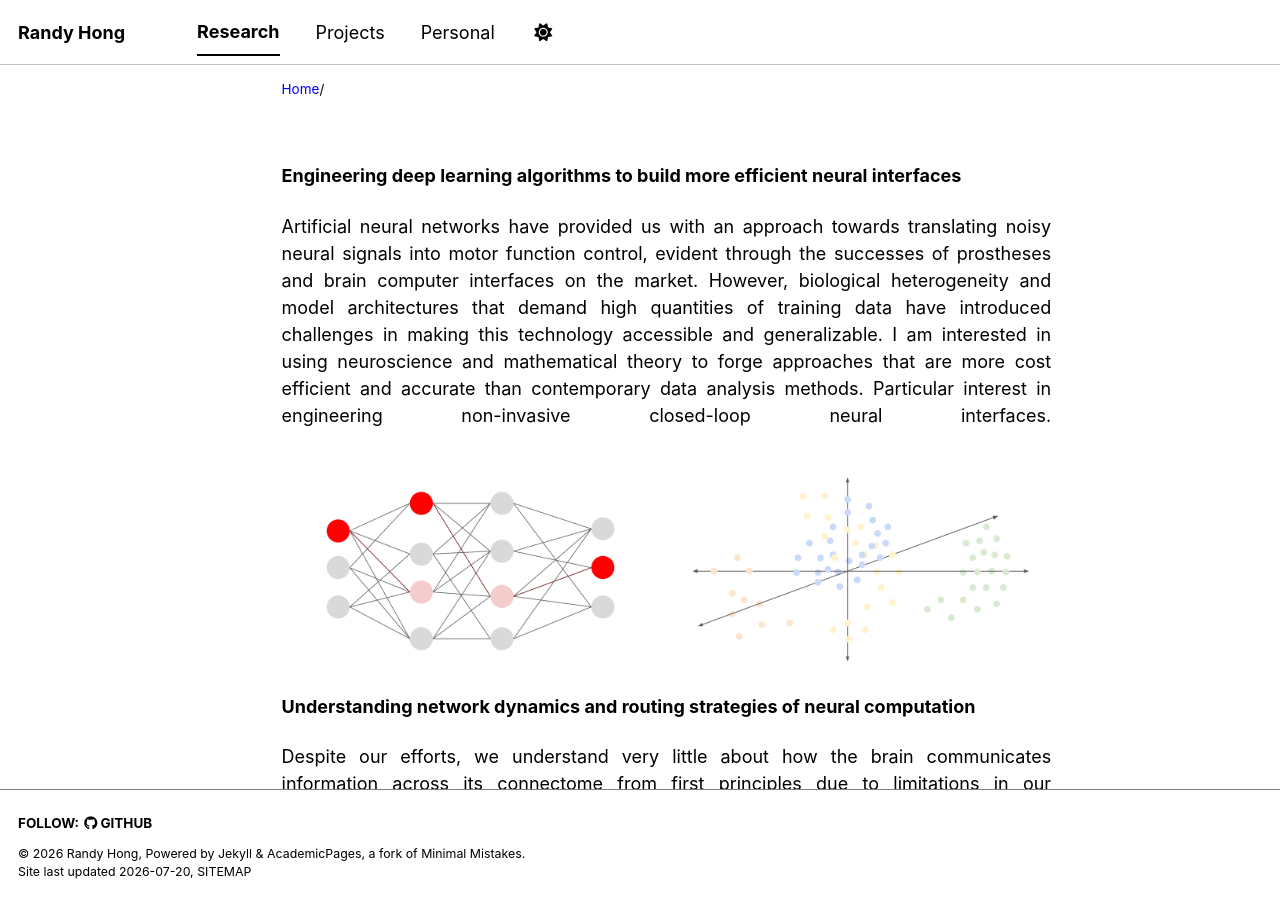
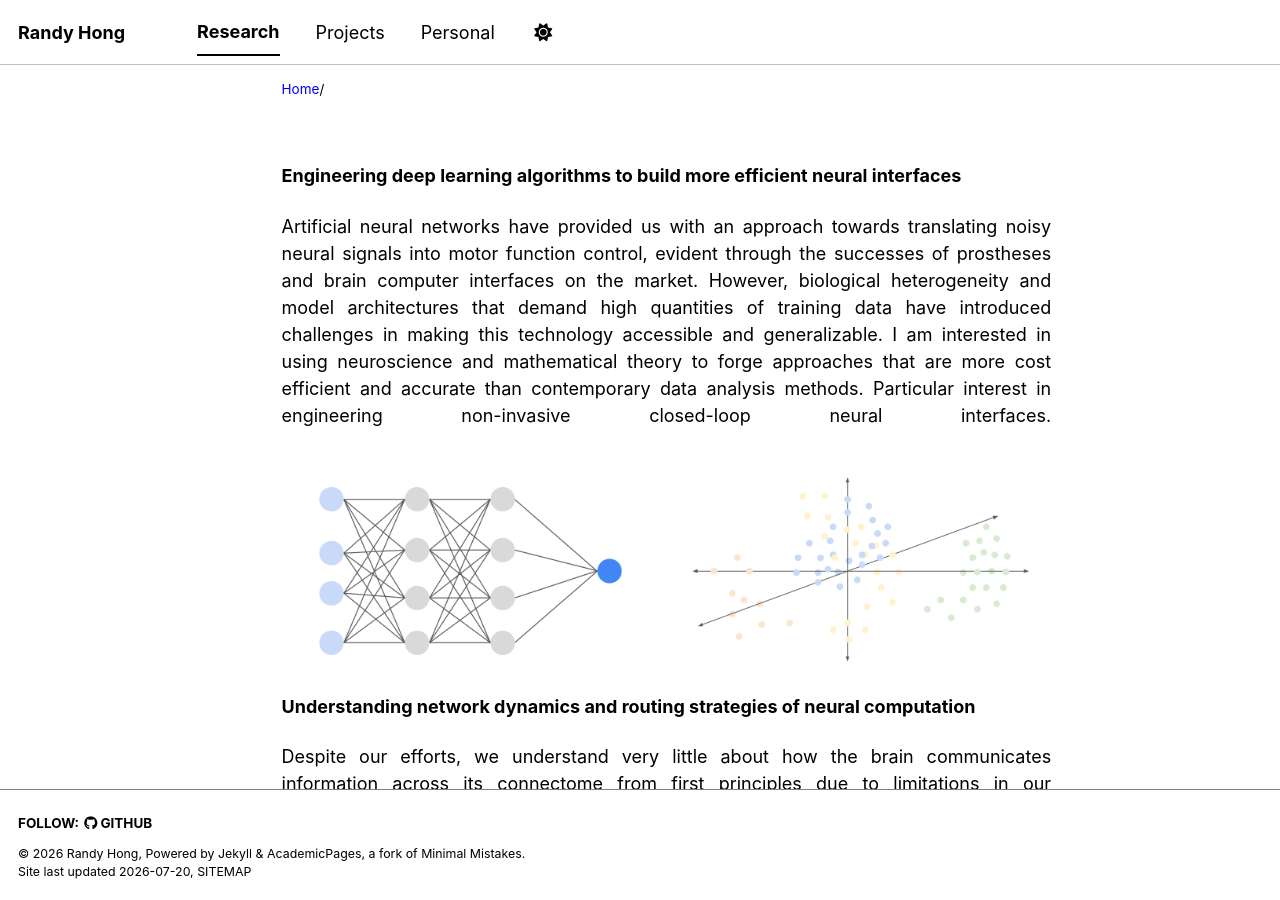
Before and after one commit to randyhongg/randyhongg.github.io, a Jekyll site: the page built from _pages/research.md, in a window 1280 px wide and 900 px high. Built offline with Jekyll 4.4.1, drawn with Linux system fonts in a browser that asks for light colours; a style sheet for code colours, icons or effects is not loaded.

Commit message:
Update research.md

```diff
--- a/_pages/research.md
+++ b/_pages/research.md
@@ -13,7 +13,7 @@
 </div>
 
 <div style="display: flex; gap: 12px; margin: 16px 0;">
-  <img src="../images/graph_visual.png" style="width: 49%; border-radius: 6px;">
+  <img src="../images/neural_network_visual.png" style="width: 49%; border-radius: 6px;">
   <img src="../images/data_plot_visual.png" style="width: 49%; border-radius: 6px;">
 </div>
 
```
